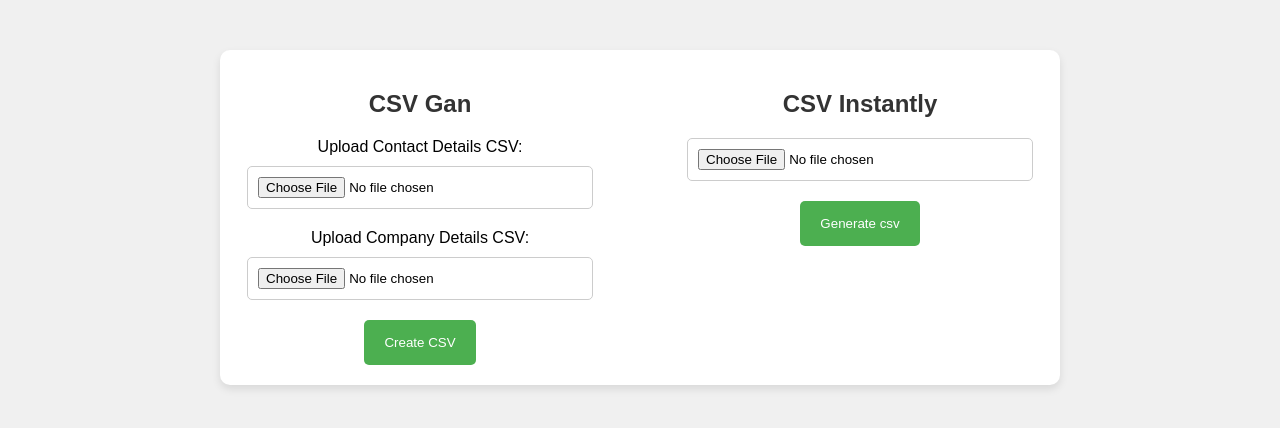
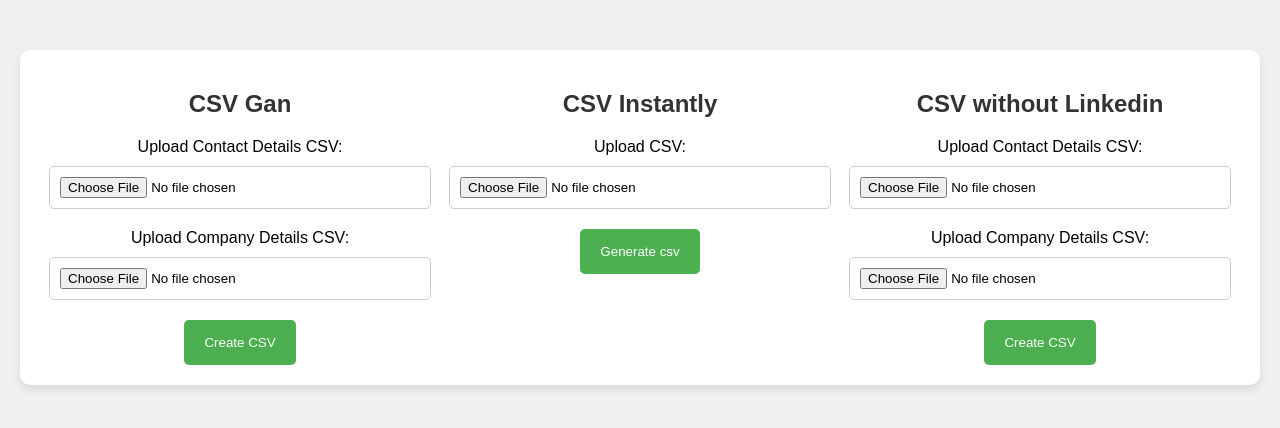
Before and after one commit to anshulbugs/csvEditor, a Flask app: page / in a window 1280 px wide. Shown: the top 428 px of the page. Run offline with Flask 3, Linux system fonts and the light colour scheme.

Commit message:
New script for data without linkedinurl

```diff
--- a/app.py
+++ b/app.py
@@ -140,5 +140,63 @@
     response.headers['Content-Disposition'] = 'attachment; filename=Gan.csv'
 
     return response
+
+
+@app.route('/process_csv_without_linkedin', methods=['POST'])
+def process_csv_without_linkedin():
+    # Check if the post request has the file part
+    if 'contact_file1' not in request.files or 'company_file1' not in request.files:
+        return redirect(request.url)
+
+    contact_file = request.files['contact_file1']
+    company_file = request.files['company_file1']
+
+    # If user does not select file, browser also submits an empty part without filename
+    if contact_file.filename == '' or company_file.filename == '':
+        return redirect(request.url)
+
+    # Save the uploaded files
+    contact_filename = os.path.join(tempfile.mkdtemp(), contact_file.filename)
+    company_filename = os.path.join(tempfile.mkdtemp(), company_file.filename)
+    contact_file.save(contact_filename)
+    company_file.save(company_filename)
+
+    contacts_df = pd.read_csv(contact_filename, skip_blank_lines=True)
+    companies_df = pd.read_csv(company_filename, skip_blank_lines=True)
+    print("companies_df",companies_df.columns)
+    # Remove rows with all NaN values
+    contacts_df.dropna(how='all', inplace=True)
+    companies_df.dropna(how='all', inplace=True)
+
+    # Merge based on the matching Company column
+    merged_df = pd.merge(contacts_df, companies_df, on='Company Name')
+    print("merged_df",merged_df.columns)
+    merged_df.insert(0, 'Serial Number', range(1, len(merged_df) + 1))
+    merged_df['Work Email 2 new'] = merged_df['Work Email 2'].str.replace('❌ No Email Found', '')
+    merged_df['Work Email 2 new'] = merged_df['Work Email 2 new'].str.replace('✅ ', '')
+
+    final_df = pd.DataFrame({
+        ' ': merged_df['Serial Number'],
+        'recipient': merged_df['First Name'],
+        'mobile_number': np.nan,  # Blank for now
+        # 'email': merged_df['Email - Person'],
+        'email': merged_df['Work Email 1'].fillna(merged_df['Work Email 2 new']),
+        'unique_id': np.random.randint(100000, 999999, size=len(merged_df)),  # Random number generator
+        'name': merged_df['First Name'],
+        'designation': merged_df['Designation'],
+        'pow': merged_df['Company Name'],
+        'jt': merged_df['Job Title'],
+        'Company URL': merged_df['Company Domain'],
+        'ApTask Scroll': 'https://www.aptask.com/'
+    })
+
+    # Create a response object with the CSV data
+    csv_data = final_df.to_csv(index=False)
+    response = make_response(csv_data)
+    response.headers['Content-Type'] = 'text/csv'
+    response.headers['Content-Disposition'] = 'attachment; filename=ResultW/oLinkedin.csv'
+
+    return response
+
 if __name__ == '__main__':
     app.run(debug=True)
--- a/templates/index.html
+++ b/templates/index.html
@@ -13,7 +13,7 @@
         }
 
         .container {
-            width: 800px;
+            width: 1200px;
             margin: 50px auto;
             background-color: #fff;
             border-radius: 10px;
@@ -100,9 +100,20 @@
         <div class="column">
             <h2>CSV Instantly</h2>
             <form action="/process_csv" method="post" enctype="multipart/form-data">
+             <label for="file">Upload CSV:</label>
             <input type="file" name="file" accept=".csv"><br>
             <button type="submit">Generate csv</button>
         </form>
+        </div>
+        <div class="column">
+            <h2>CSV without Linkedin</h2>
+            <form action="/process_csv_without_linkedin" method="post" enctype="multipart/form-data">
+                <label for="contact_file">Upload Contact Details CSV:</label>
+                <input type="file" id="contact_file1" name="contact_file1" accept=".csv"><br>
+                <label for="company_file">Upload Company Details CSV:</label>
+                <input type="file" id="company_file1" name="company_file1" accept=".csv"><br>
+                <button type="submit">Create CSV</button>
+            </form>
         </div>
     </div>
 
```
